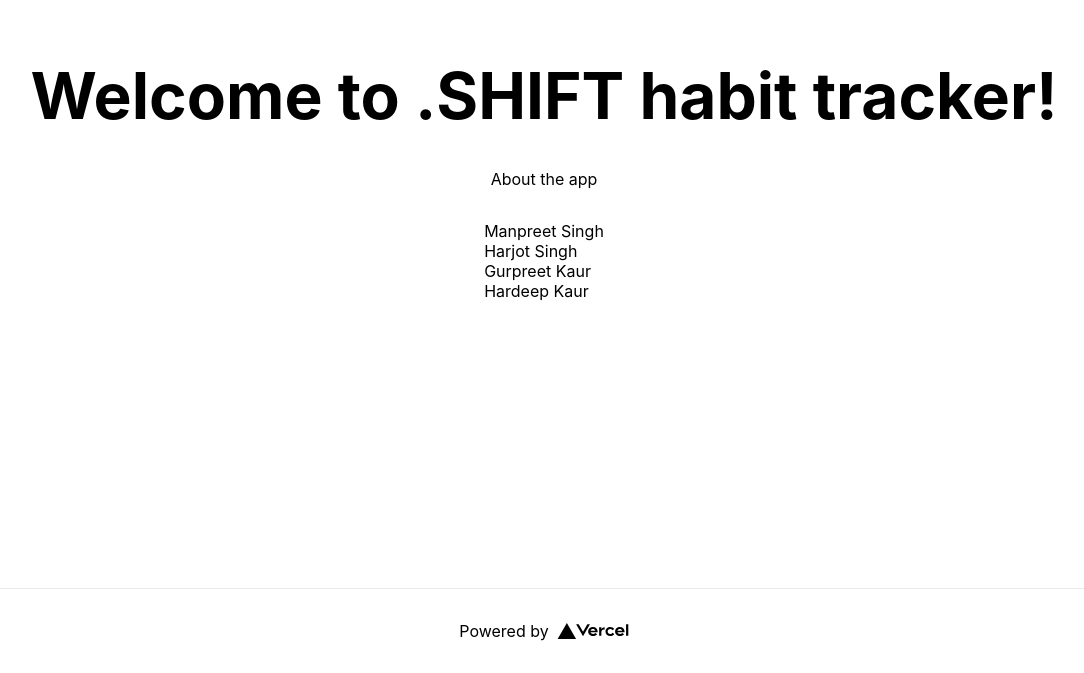
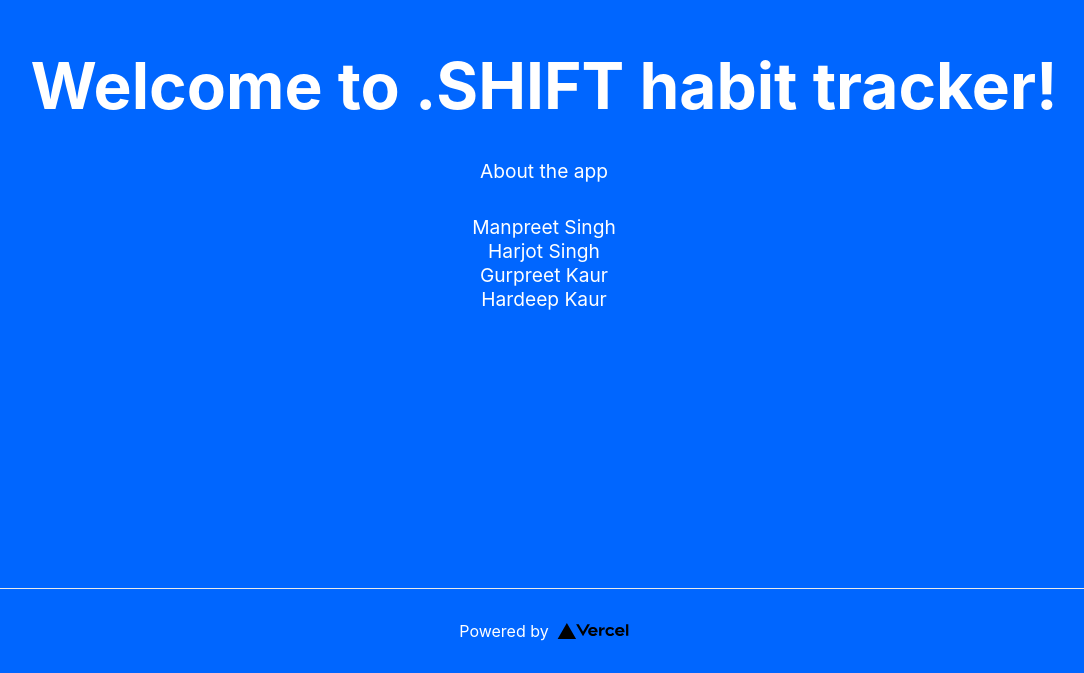
Before and after one commit to ManpreetSL/habit-tracker, a Next.js app: page / in a window 1280 px wide. Shown: the part 212-885 px from the top of the page, without its empty margins (96-1180 px from the left). Built offline with nearby package versions, Linux system fonts and the light colour scheme.

Commit message:
feat: add Emotion styles to Home component

```diff
--- a/pages/index.tsx
+++ b/pages/index.tsx
@@ -2,10 +2,12 @@ import Head from 'next/head';
 import Image from 'next/image';
 import styles from '../styles/Home.module.css';
 import Link from 'next/link';
+import { css } from '@emotion/react';
+import { ReactNode } from 'react';
 
 const Home = () => {
   return (
-    <div className={styles.container}>
+    <div css={containerStyle}>
       <Head>
         <title>.SHIFT habit tracker</title>
         <meta name='description' content='A habit tracker' />
@@ -16,14 +18,14 @@ const Home = () => {
         <h1 className={styles.title}>Welcome to .SHIFT habit tracker!</h1>
 
         <p>
-          <Link href={`/about`}>About the app</Link>
+          <StyledLink href={`/about`}>About the app</StyledLink>
         </p>
 
         <p className={styles.links}>
-          <Link href={`/profile/Manpreet`}>Manpreet Singh</Link>
-          <Link href={`profile/Harjot`}>Harjot Singh</Link>
-          <Link href={`profile/Gurpreet`}>Gurpreet Kaur</Link>
-          <Link href={`/profile/Hardeep`}>Hardeep Kaur</Link>
+          <StyledLink href={`/profile/Manpreet`}>Manpreet Singh</StyledLink>
+          <StyledLink href={`profile/Harjot`}>Harjot Singh</StyledLink>
+          <StyledLink href={`profile/Gurpreet`}>Gurpreet Kaur</StyledLink>
+          <StyledLink href={`/profile/Hardeep`}>Hardeep Kaur</StyledLink>
           <br />
         </p>
       </main>
@@ -42,6 +44,33 @@ const Home = () => {
       </footer>
     </div>
   );
-}
+};
 
 export default Home;
+
+const containerStyle = css({
+  boxSizing: 'border-box',
+  backgroundColor: '#0066ff',
+  color: '#fff',
+  textAlign: 'center'
+});
+
+type StyledLinkProps = {
+  href: string;
+  children: ReactNode;
+};
+
+const StyledLink = ({ href, children }: StyledLinkProps) => {
+  const linkStyle = css({
+    fontSize: '1.2em',
+    '&:hover': {
+      color: 'orange'
+    }
+  });
+
+  return (
+    <Link css={linkStyle} href={href}>
+      <>{children}</>
+    </Link>
+  );
+};
--- a/styles/Home.module.css
+++ b/styles/Home.module.css
@@ -1,7 +1,3 @@
-.container {
-  padding: 0 2rem;
-}
-
 .main {
   min-height: 100vh;
   padding: 4rem 0;
```
